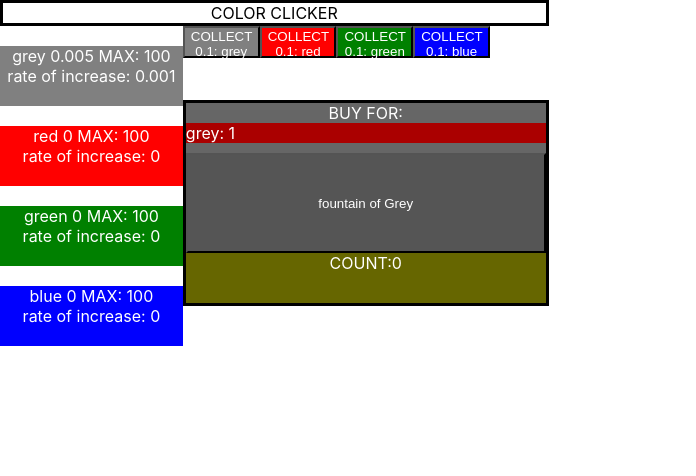
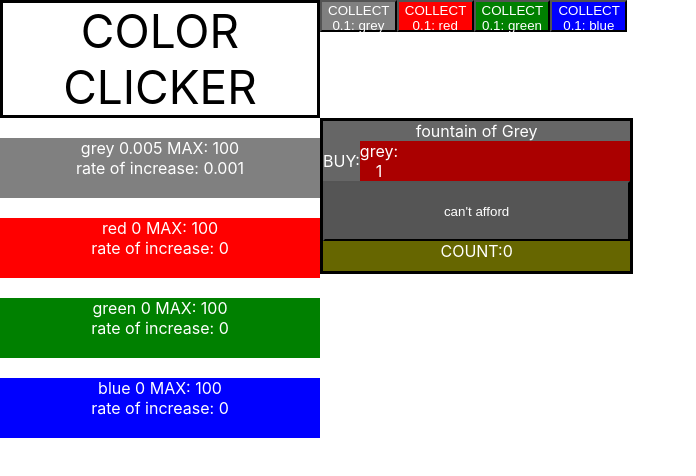
Before and after one commit to altruios/clicker-game, a React (Create React App) app: page / in a window 1280 px wide. Shown: the top 476 px of the page, without its empty margins (0-696 px from the left). Built offline with nearby package versions, Linux system fonts and the light colour scheme.

Commit message:
css and math
no code really, just working on math and css

```diff
--- a/src/App.js
+++ b/src/App.js
@@ -230,6 +230,7 @@ class App extends React.Component
         <Building
           key={buildingData.id}
           name ={buildingData.name}
+          currentPrices = {this.state.resources}
           handleBuildingBuy={this.handleBuildingBuy}
           buyPrice={buildingData.buyPrice}
           count = {buildingData.count}
--- a/src/Building.js
+++ b/src/Building.js
@@ -7,9 +7,14 @@ function Building(props)
 		const buyClass = props.isBuyable ? "afford": "cantAfford";
 		const PriceList = props.buyPrice.map(price=>
 			{
+			let costClass ="cantAfford";
+			if(price.cost <= props.currentPrices.find(x=>x.name===price.name).amount)
+				{
+				costClass = "afford";
+			}
 			return(
-				<div>
-					{price.name}: {price.cost}
+				<div key={price.name} className={costClass}>
+					{price.name}: <br />{price.cost}
 				</div>
 			)
 		})
@@ -17,16 +22,16 @@ function Building(props)
 		return(
 
 		<div className="building">
-			<div className="buildingTitle"> BUY FOR:
+			<div className="buildingTitle"> {props.name}
 
-				<div className={buyClass}>{PriceList}</div>
+				<div className="priceContainer">BUY: {PriceList}</div>
 
 			</div>
 			 <div className="buildingBuyContainer">
 				{props.isBuyable ?
-					<button name={props.name} onClick={props.handleBuildingBuy} className="buildingBuyBTN">{props.name}</button>
+					<button name={props.name} onClick={props.handleBuildingBuy} className="buildingBuyBTN">affordable</button>
 					:
-					<button name={props.name} className="buildingNoBuyBTN">{props.name}</button>
+					<button name={props.name} className="buildingNoBuyBTN">can't afford</button>
 				}
 			</div>
 			<div className="counter"> COUNT:{props.count}
--- a/src/gameData.js
+++ b/src/gameData.js
@@ -22,7 +22,7 @@ const gameData={
 			count:0,
 			subjectsOfIncrease:[{name:"red", amount: 0.01, max: 120}],
 			unlocks:[],
-			increaseRatio:2,
+			increaseRatio:1.22,
          	isBuyable:false,
            	isUnlocked:false
         },
@@ -33,7 +33,7 @@ const gameData={
 			count:0,
 			subjectsOfIncrease:[{name:"green", amount: 0.01, max: 120}],
 			unlocks:[],
-			increaseRatio:2,
+			increaseRatio:1.22,
          	isBuyable:false,
            	isUnlocked:false
         },
@@ -46,7 +46,7 @@ const gameData={
 			subjectsOfIncrease:[{name:"blue", amount: 0.01, max: 120}],
 			unlocks:[],
 
-			increaseRatio:2,
+			increaseRatio:1.22,
          	isBuyable:false,
            	isUnlocked:false
         },
@@ -55,42 +55,53 @@ const gameData={
 			name:"fountain of white",
 			buyPrice:[{name:"grey", cost: 0.5}, {name:"red", cost: 1},{name:"green", cost: 1},{name:"blue", cost: 1}],
 			count:0,
-			subjectsOfIncrease:[{name:"grey", amount: 0.01, max: 120},{name:"red", amount: 0.01, max: 100},{name:"green", amount: 0.01, max: 100},{name:"blue", amount: 0.01, max: 100}],
+			subjectsOfIncrease:[{name:"grey", amount: 0.07, max: 120},{name:"red", amount: 0.03, max: 100},{name:"green", amount: 0.03, max: 100},{name:"blue", amount: 0.03, max: 100}],
 			unlocks:[],
-			increaseRatio:2,
+			increaseRatio:1.22,
          	isBuyable:false,
            	isUnlocked:false
         },
 			{
 			id:5,
 			name:"fountain of purple",
-			buyPrice:[{name:"red", cost: 50}, {name:"blue", cost: 50}],
+			buyPrice:[{name:"red", cost: 10}, {name:"blue", cost: 10}],
 			count:0,
 			subjectsOfIncrease:[{name:"blue", amount: 0.01, max: 50},{name:"red", amount: 0.01, max: 50},{name:"purple", amount: 0.01, max: 100}],
 			unlocks:[{name:"purple", type:"resource"}],
-			increaseRatio:2,
+			increaseRatio:1.22,
          	isBuyable:false,
            	isUnlocked:false
         },
 			{
 			id:6,
 			name:"fountain of teal",
-			buyPrice:[{name:"green", cost: 50}, {name:"blue", cost: 50}],
+			buyPrice:[{name:"green", cost: 20}, {name:"blue", cost: 20}],
 			count:0,
 			subjectsOfIncrease:[{name:"blue", amount: 0.01, max: 50},{name:"green", amount: 0.01, max: 50},{name:"teal", amount: 0.01, max: 100}],
 			unlocks:[{name:"teal", type:"resource"}],
-			increaseRatio:2,
+			increaseRatio:1.22,
          	isBuyable:false,
            	isUnlocked:false
         },
 			{
 			id:7,
 			name:"fountain of orange",
-			buyPrice:[{name:"red", cost: 50}, {name:"green", cost: 50}],
+			buyPrice:[{name:"red", cost: 30}, {name:"green", cost: 30}],
 			count:0,
 			subjectsOfIncrease:[{name:"green", amount: 0.01, max: 50},{name:"red", amount: 0.01, max: 50},{name:"orange", amount: 0.01, max: 100}],
 			unlocks:[{name:"orange", type:"resource"}],
-			increaseRatio:2,
+			increaseRatio:1.22,
+         	isBuyable:false,
+           	isUnlocked:false
+        },
+        {
+			id:8,
+			name:"fountain of black",
+			buyPrice:[{name:"grey", cost: 50}],
+			count:0,
+			subjectsOfIncrease:[{name:"black", amount: 0.01, max: 100}],
+			unlocks:[{name:"black", type:"resource"},{name:"trade", type:"science"}],
+			increaseRatio:1.22,
          	isBuyable:false,
            	isUnlocked:false
         }
@@ -129,6 +140,13 @@ const gameData={
 	],
 	resourceData:
 		[
+			{
+			name:"black",
+			max:100,
+			isUnlocked:false,
+			changePerTick:0,
+         	amount:0
+        },
 			{
 			name:"grey",
 			max:100,
--- a/src/index.css
+++ b/src/index.css
@@ -14,14 +14,16 @@ code {
 .App{
 	display:grid;
 	grid-template-areas:
-	" title title "
-	" resourceContainer clickerContainer "
-	" resourceContainer buildingContainer ";
-	grid-template-columns: 1fr 2fr 4fr;
+	" title clickerContainer"
+	" resourceContainer  buildingContainer"
+	" resourceContainer buildingContainer";
+	grid-template-columns: 1fr 2fr 1fr;
+	width: 100vw;
 }
 .title{
 	grid-area: title;
 	border:solid;
+	font-size:46px;
 
 }
 
@@ -35,6 +37,7 @@ code {
 .buildingContainer{
 	grid-area:buildingContainer;
 	display:flex;
+	width:100%;
 	flex-flow: row wrap;
 	overflow-y: scroll;
 	max-height: 90vh;
@@ -52,9 +55,9 @@ code {
 		"buildingTitle"
 		"CostContainer"
 		"buildingBuyContainer";
-	grid-template-rows: 1fr 2fr 1fr;
-	height: 200px;
-	width:800px;
+	grid-template-rows: 2fr 2fr 1fr;
+	height: 150px;
+	width:48%;
 }
 .buildingTitle{
 	grid-area:buildingTitle;
@@ -67,11 +70,18 @@ code {
 	background-color: #666600;
 	color: #ffffff;
 }
-.building{}
-.costContainer{
+.priceContainer{
 	display: flex;
-	flex-flow:column nowrap;
+	align-items: center;
+	flex-flow:row nowrap;
 	grid-area:CostContainer;
+
+}
+.priceContainer> div
+	{
+	vertical-align: center;
+	text-align: center;
+	width: 100%;
 }
 .buildingBuyContainer{
 	grid-area:buildingBuyContainer;
```
